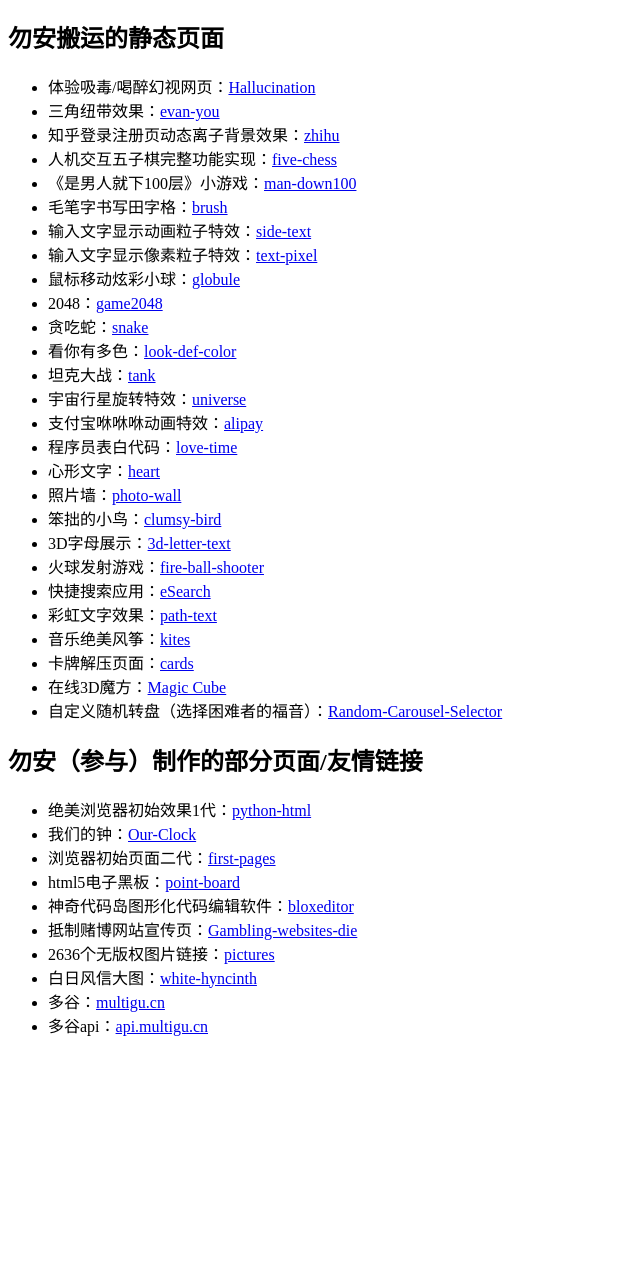
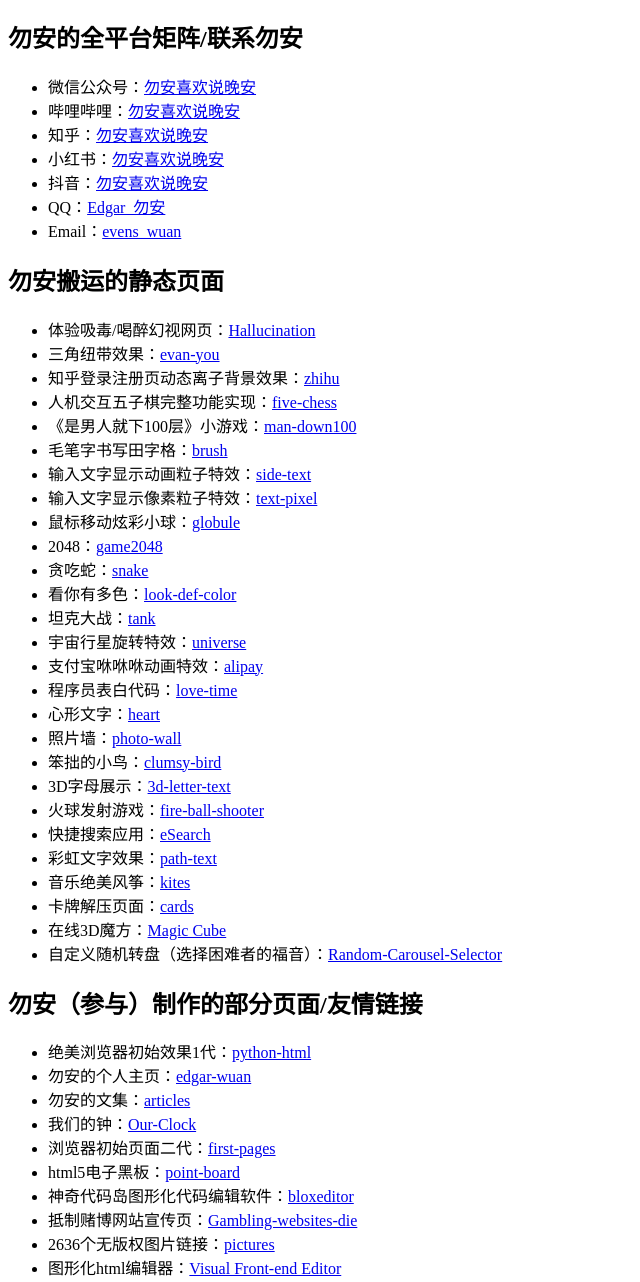
Before and after one commit to Edgar-wuan/canvas, a plain HTML site: page index.html in a window 1280 px wide. Shown: the part 70-1352 px from the top of the page, without its empty margins (0-640 px from the left). Before the commit the page ends 1123 px from the top, so only its background shows below. Drawn offline with Linux system fonts and the light colour scheme.

Commit message:
Update index.html

```diff
--- a/index.html
+++ b/index.html
@@ -16,6 +16,16 @@
 				<h1>导览</h1>
 				<div class="left">
 					<div class="contact-ways fade fade1">
+						<h2>勿安的全平台矩阵/联系勿安</h2>
+						<ul>
+							<li>微信公众号：<a target="_blank" href="https://edgar-wuan.github.io/articles/wechat.JPG">勿安喜欢说晚安</a></li>
+							<li>哔哩哔哩：<a target="_blank" href="https://space.bilibili.com/511239506">勿安喜欢说晚安</a></li>
+							<li>知乎：<a target="_blank" href="https://www.zhihu.com/people/edgar_wuan">勿安喜欢说晚安</a></li>
+							<li>小红书：<a target="_blank" href="https://www.xiaohongshu.com/user/profile/66bb595f000000001d020629">勿安喜欢说晚安</a></li>
+							<li>抖音：<a target="_blank" href="https://v.douyin.com/dmuawt04dZg/">勿安喜欢说晚安</a></li>
+							<li>QQ：<a target="_blank" href="https://qm.qq.com/q/irEoYtdfNY">Edgar_勿安</a></li>
+							<li>Email：<a target="_blank" href="mailto:evens_wuan@qq.com">evens_wuan</a></li>
+						</ul>
 						<h2>勿安搬运的静态页面</h2>
 						<ul>
 							<li>体验吸毒/喝醉幻视网页：<a target="_blank" href="https://edgar-wuan.github.io/Hallucination/">Hallucination</a></li>
@@ -49,15 +59,19 @@
 						<h2>勿安（参与）制作的部分页面/友情链接</h2>
 						<ul>
 							<li>绝美浏览器初始效果1代：<a target="_blank" href="https://python-html.github.io/">python-html</a></li>
+							<li>勿安的个人主页：<a target="_blank" href="https://edgar-wuan.github.io/">edgar-wuan</a></li>
+							<li>勿安的文集：<a target="_blank" href="https://edgar-wuan.github.io/articles">articles</a></li>
 							<li>我们的钟：<a target="_blank" href="https://edgar-wuan.github.io/canvas/Our-Clock/">Our-Clock</a></li>
 							<li>浏览器初始页面二代：<a target="_blank" href="https://edgar-wuan.github.io/first-pages//">first-pages</a></li>
 							<li>html5电子黑板：<a target="_blank" href="https://edgar-wuan.github.io/point-board/">point-board</a></li>
 							<li>神奇代码岛图形化代码编辑软件：<a target="_blank" href="https://edgar-wuan.github.io/bloxeditor/">bloxeditor</a></li>
 							<li>抵制赌博网站宣传页：<a target="_blank" href="https://edgar-wuan.github.io/Gambling-websites-die/">Gambling-websites-die</a></li>
 							<li>2636个无版权图片链接：<a target="_blank" href="https://edgar-wuan.github.io/canvas/pictures.txt">pictures</a></li>
+							<li>图形化html编辑器：<a target="_blank" href="https://edgar-wuan.github.io/vfe/">Visual Front-end Editor</a></li>
 							<li>白日风信大图：<a target="_blank" href="https://edgar-wuan.github.io/canvas/3f08dec58ea5e41b38fc9217dff6cad7.jpeg">white-hyncinth</a></li>
 							<li>多谷：<a target="_blank" href="https://multigu.cn">multigu.cn</a></li>
 							<li>多谷api：<a target="_blank" href="https://api.multigu.cn">api.multigu.cn</a></li>
+							<li>点猫云盘：<a target="_blank" href="https://gitee.com/zwzhaowei/codemao-cloud">Codemao Cloud</a></li>
 						</ul>
 					</div>
 
```
